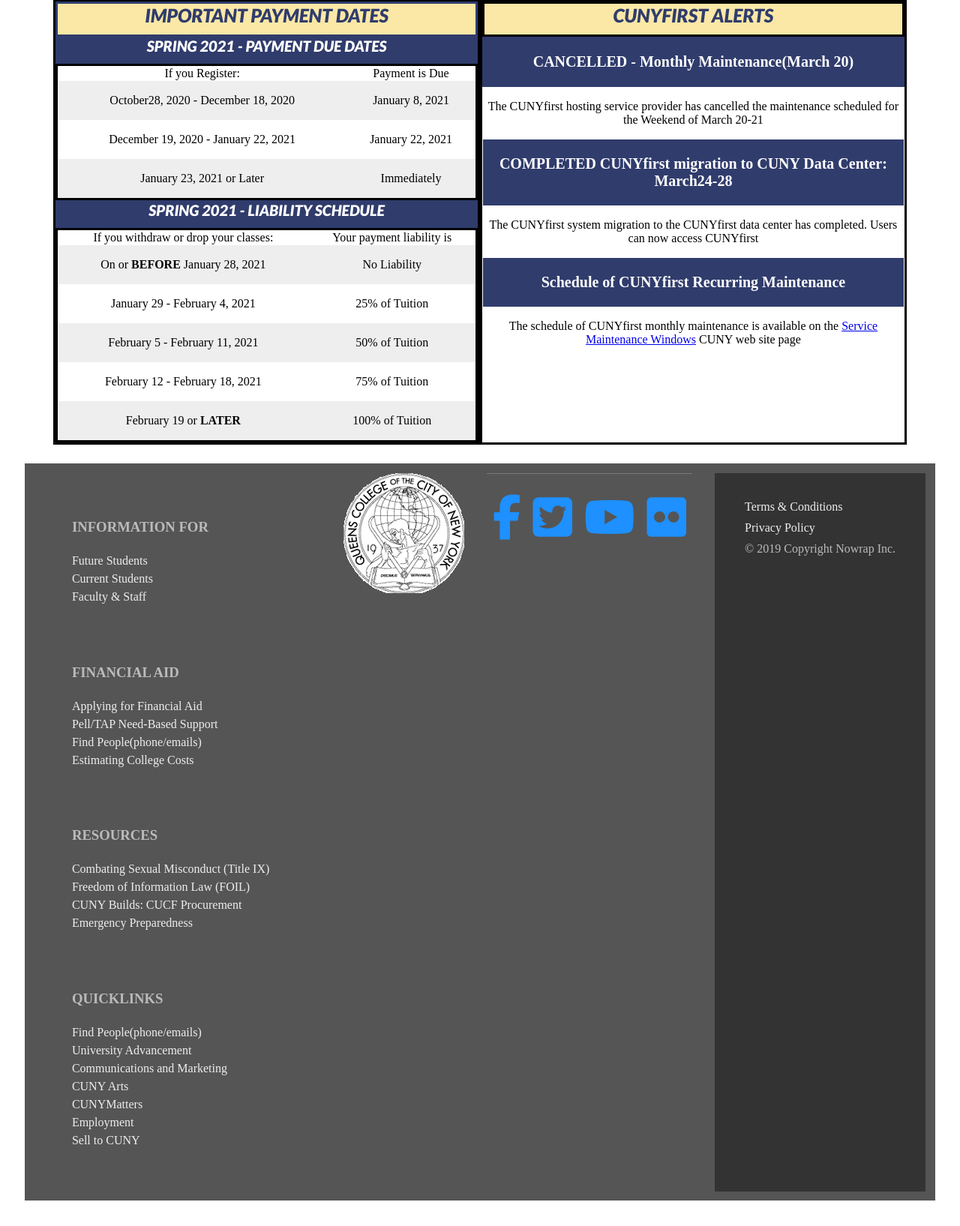
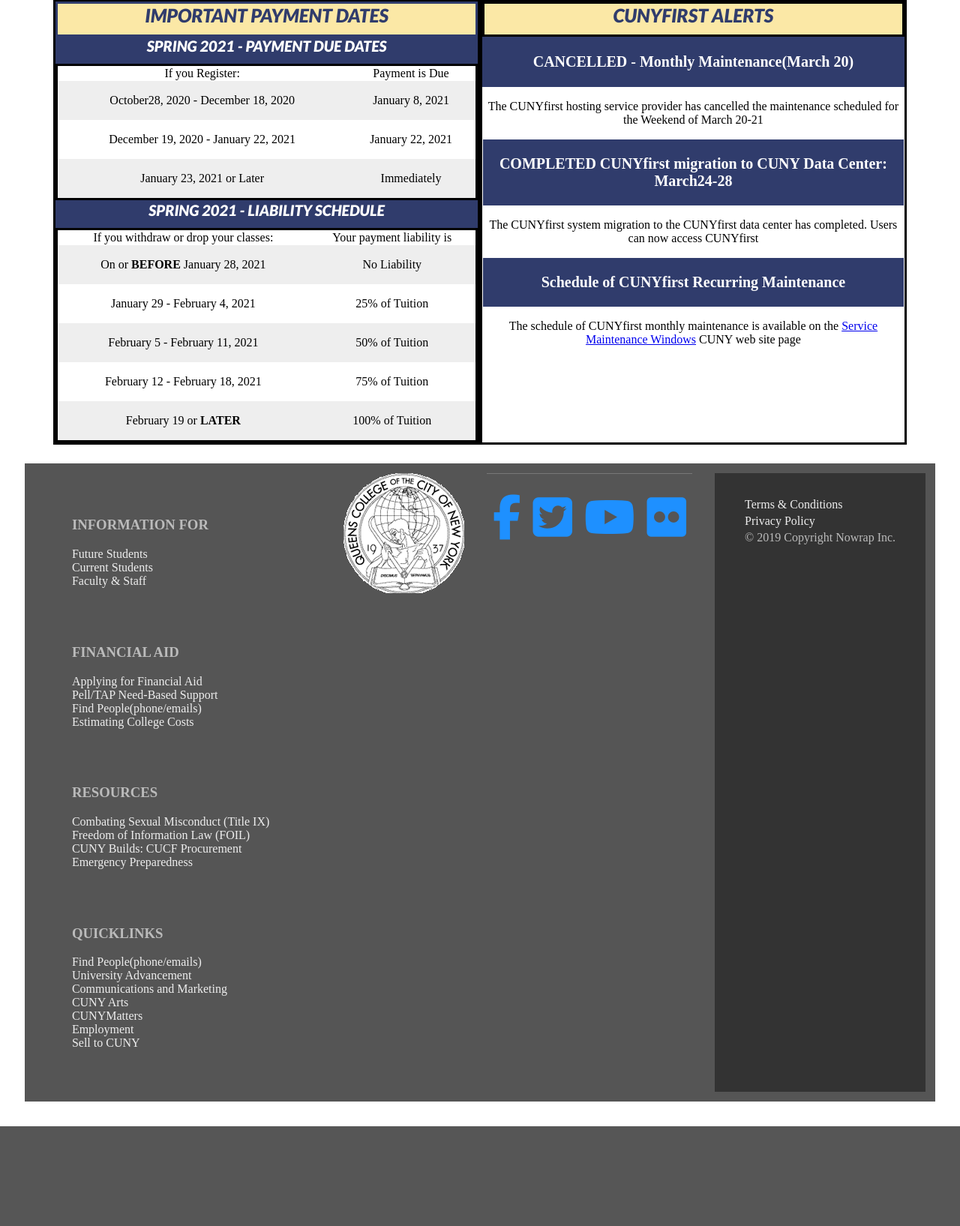
Before and after one commit to jonathanyulan99/qcfirst, a web app: file TestSite/HTML/student/cuny-announcements.html in a window 1280 px wide. Shown: the part 420-2055 px from the top of the page at 75% size. After the commit the page ends 1922 px from the top, so only its background shows below. Run offline with its HTML, style and script files only (its server is not run), Linux system fonts and the light colour scheme; some libraries are stand-ins or nearby versions.

Commit message:
minor fixes to the footer

```diff
--- a/TestSite/CSS/instructor-styles/announcementstyles.css
+++ b/TestSite/CSS/instructor-styles/announcementstyles.css
@@ -290,7 +290,6 @@
     display:flex;
     background-color: #555;
     color: #bbb;
-    line-height: 1.5;
 }
 
 footer a {
--- a/TestSite/CSS/student-styles/announcementstyles.css
+++ b/TestSite/CSS/student-styles/announcementstyles.css
@@ -318,7 +318,6 @@
     display:flex;
     background-color: #555;
     color: #bbb;
-    line-height: 1.5;
 }
 
 footer a {
```
